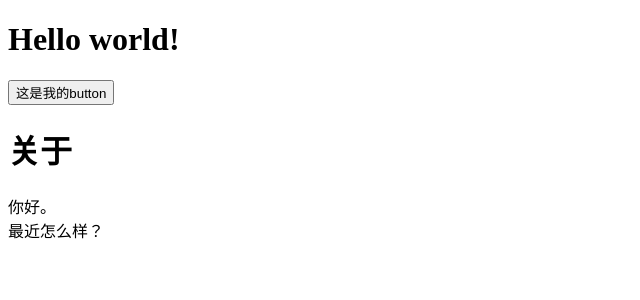
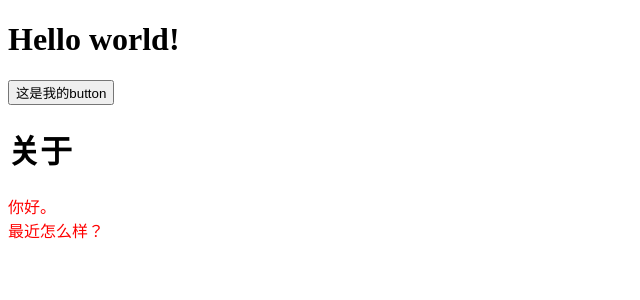
Before and after one commit to qq253498229/react-demo2, a Next.js app: page / in a window 1280 px wide. Shown: the top 300 px of the page, without its empty margins (0-640 px from the left). Built offline with nearby package versions, Linux system fonts and the light colour scheme.

Commit message:
添加样式

```diff
--- a/src/app/about-page.jsx
+++ b/src/app/about-page.jsx
@@ -2,7 +2,7 @@ export function AboutPage() {
   return (
     <>
       <h1>关于</h1>
-      <p>你好。<br/>最近怎么样？</p>
+      <p className="font-red">你好。<br/>最近怎么样？</p>
     </>
   )
 }
--- /dev/null
+++ b/src/app/globals.css
@@ -0,0 +1,3 @@
+.font-red {
+  color: red;
+}
```
Also changed, not shown: src/app/layout.tsx (+6 -6 lines).
